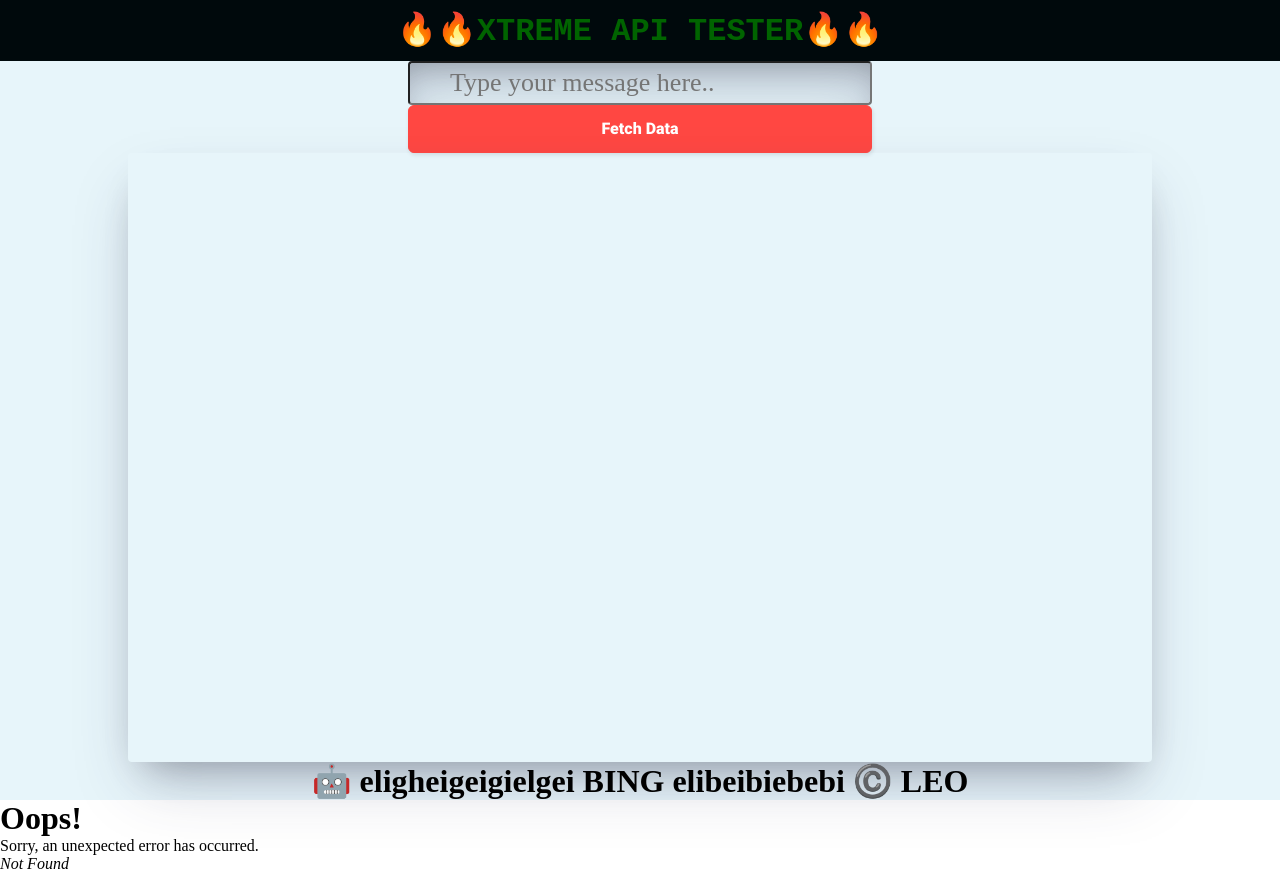
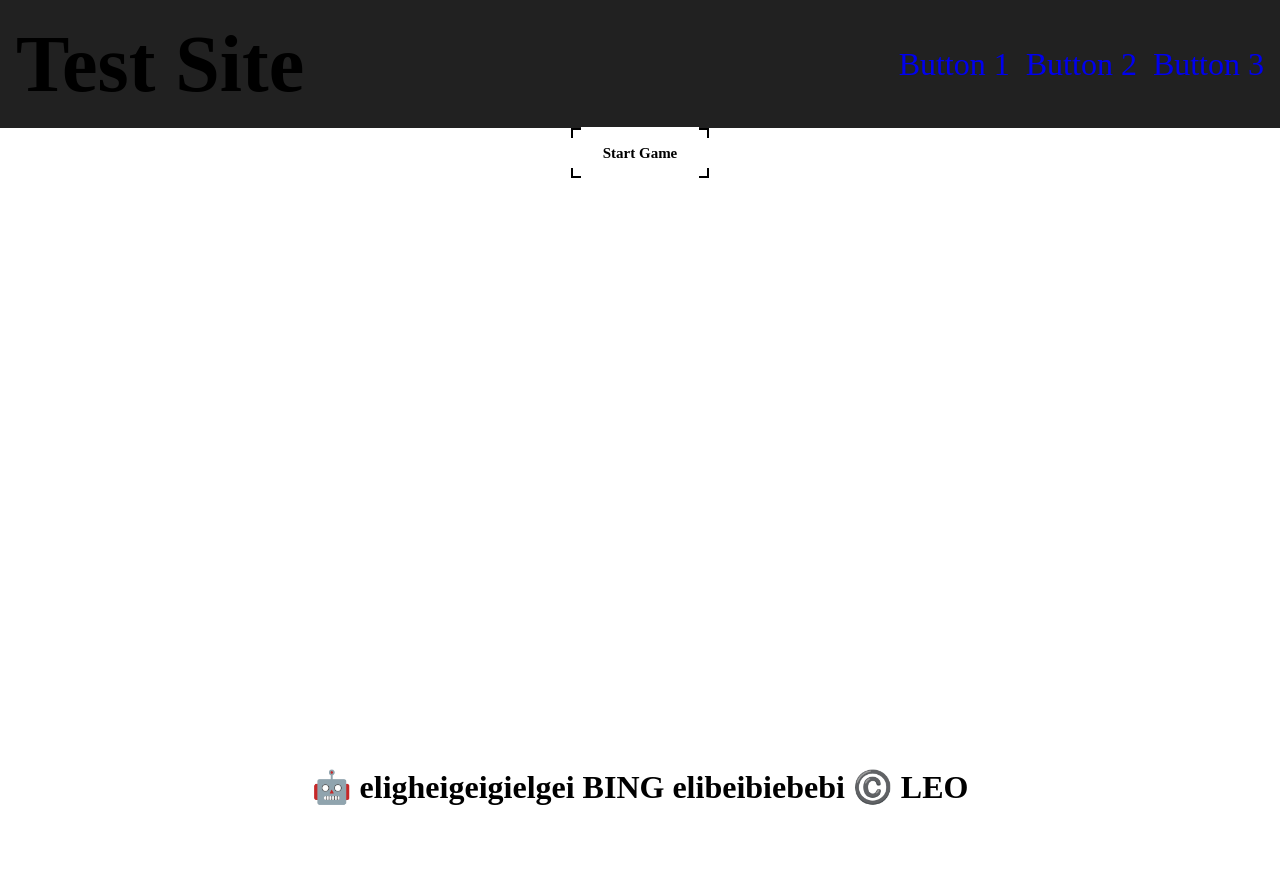
Before and after one commit to Chrisvasa/react_test, a React (Vite) app: page /games in a window 1280 px wide. Before the commit this address had no page. After the commit the page ends 806 px from the top, so only its background shows below. Built offline with nearby package versions, Linux system fonts and the light colour scheme.

Commit message:
Created a button component to start game. Created components folder to store all components. Created Layouts folder to store all layouts. Created pages folder to store all pages.

```diff
--- a/src/App.jsx
+++ b/src/App.jsx
@@ -3,6 +3,7 @@ import styled from "styled-components";
 import axios from "axios";
 
 import Hero from "./hero";
+import { Outlet } from "react-router-dom";
 
 function App() {
   const [data, setData] = useState([]);
@@ -42,14 +43,13 @@ function App() {
 
   return (
     <MainContainer>
-      <BannerContainer>
-        <h1>🔥🔥XTREME API TESTER🔥🔥</h1>
-      </BannerContainer>
       <Search handleClick={handleClick} testChange={testChange} />
       <ResultContainer>
         <Result data={data} test={test} />
       </ResultContainer>
-      <Hero />
+      <div>
+        <Outlet />
+      </div>
     </MainContainer>
   );
 }
@@ -82,7 +82,7 @@ const Result = ({ data, test }) => {
   return data.map((x) => {
     {
       return x
-        .filter((z) => z.Fname.includes(test))
+        .filter((z) => z.Fname.toLowerCase().includes(test.toLowerCase()))
         .map((y) => {
           return (
             <Div>
@@ -153,18 +153,6 @@ const SearchContainer = styled.div`
   align-items: center;
 `;
 
-const BannerContainer = styled.header`
-  display: flex;
-  flex-direction: column;
-  justify-content: center;
-  align-items: center;
-  width: 100vw;
-  height: 10vh;
-  font-family: "Courier New", Courier, monospace;
-  color: darkgreen;
-  background: #00090c;
-`;
-
 const MainContainer = styled.main`
   display: flex;
   flex-direction: column;
--- /dev/null
+++ b/src/Components/StartButton.jsx
@@ -0,0 +1,82 @@
+import { useState } from "react";
+import styled from "styled-components";
+
+export const StartButton = () => {
+    const [game, setGame] = useState(false);
+
+    const gameStart = () => {
+        setGame(prevGame => !prevGame);
+
+        if (game) {
+            console.log("Button was clicked. GAME ON!")
+        }
+    }
+
+    return (
+        <>
+            <Button onClick={() => gameStart()}>
+                <span>
+                    {game ? "Exit Game" : "Start Game"}
+                </span>
+            </Button>
+        </>
+    )
+}
+
+export const Button = styled.button`
+    position: relative;
+    height: 50px;
+    padding: 0 30px;
+    border: 2px solid #000;
+    background: transparent;
+    user-select: none;
+    white-space: nowrap;
+    transition: all .05s linear;
+    font-family: inherit;
+
+    &:before, &:after {
+        content: "";
+        position: absolute;
+        background: #fff; // Same as background
+        transition: all .2s linear;
+    }
+
+    &:before {
+        width: calc(100% + 6px);
+        height: calc(100% - 16px);
+        top: 8px;
+        left: -3px;
+    }
+
+    &:after {
+        width: calc(100% - 16px);
+    height: calc(100% + 6px);
+    top: -3px;
+    left: 8px;
+    }
+
+    &:hover {
+        cursor: crosshair;
+    }
+
+    &:active {
+        transform: scale(0.95);
+    }
+
+    &:hover:before {
+        height: calc(100% - 32px);
+        top: 16px;
+    }
+
+    &:hover:after {
+        width: calc(100% - 32px);
+        left: 16px;
+    }
+
+    > span {
+        font-size: 15px;
+        z-index: 3;
+        position: relative;
+        font-weight: 600;
+    }
+`;
--- /dev/null
+++ b/src/Layouts/RootLayout.jsx
@@ -0,0 +1,72 @@
+import { NavLink, Outlet } from "react-router-dom";
+import styled from "styled-components";
+import Hero from "../hero";
+import App from "../App";
+import Game from "../pages/Game";
+
+export default function Root() {
+  return (
+    <>
+      <Header>
+        <NavContainer>
+          <h1>Test Site</h1>
+          <ButtonContainer>
+            <NavLink to="/">Button 1</NavLink>
+            <NavLink to="games">Button 2</NavLink>
+            <NavLink>Button 3</NavLink>
+          </ButtonContainer>
+        </NavContainer>
+      </Header>
+
+      <main>
+        <Outlet />
+      </main>
+      <Footer>
+        <Hero />
+      </Footer>
+    </>
+  );
+}
+
+const Footer = styled.footer`
+  display: flex;
+  flex-direction: column;
+  align-items: center;
+`;
+
+const Header = styled.header`
+  display: flex;
+  flex-direction: column;
+  justify-content: center;
+  height: 8rem;
+  background-color: #212121;
+`;
+
+const NavContainer = styled.div`
+  display: flex;
+  flex-direction: row;
+  justify-content: space-between;
+  align-items: center;
+  margin-left: 1rem;
+  margin-right: 1rem;
+
+  h1 {
+    font-size: 5rem;
+  }
+  a {
+    font-size: 2rem;
+    text-decoration: none;
+    &:visited {
+      color: #fff;
+    }
+    &:hover {
+      color: gray;
+    }
+  }
+`
+
+const ButtonContainer = styled.div`
+  display: flex;
+  flex-direction: row;
+  gap: 1rem;
+`
--- a/src/main.jsx
+++ b/src/main.jsx
@@ -2,24 +2,29 @@ import React from 'react'
 import ReactDOM from 'react-dom/client'
 import {
   createBrowserRouter,
+  createRoutesFromElements,
+  Route,
   RouterProvider,
 } from "react-router-dom";
+
+// Pages
 import App from './App.jsx'
 import './index.css'
-import Root from "./routes/root";
+import Root from "./Layouts/RootLayout.jsx";
+import Game from "./pages/Game.jsx";
 import ErrorPage from "./error-page";
 
-const router = createBrowserRouter([
-  {
-    path: "/",
-    element: <Root />,
-    errorElement: <ErrorPage />,
-  },
-]);
+const router = createBrowserRouter(
+  createRoutesFromElements(
+    <Route path='' element={<Root />}>
+      <Route path='' element={<App />} />
+      <Route path='games' element={<Game />} />
+    </Route>
+  )
+);
 
 ReactDOM.createRoot(document.getElementById('root')).render(
   <React.StrictMode>
-    <App />
     <RouterProvider router={router} />
   </React.StrictMode>,
 )
--- /dev/null
+++ b/src/pages/Game.jsx
@@ -0,0 +1,18 @@
+import styled from "styled-components";
+import { StartButton } from "../Components/StartButton";
+
+
+export default function Game() {
+    return (
+        <GameContainer>
+            <StartButton />
+        </GameContainer>
+    );
+}
+
+const GameContainer = styled.div`
+    display: flex;
+    flex-direction: column;
+    align-items: center;
+    height: 80vh;
+`;
--- a/src/routes/root.jsx
+++ /dev/null
@@ -1,43 +0,0 @@
-export default function Root() {
-    return (
-      <>
-        <div id="sidebar">
-          <h1>React Router Contacts</h1>
-          <div>
-            <form id="search-form" role="search">
-              <input
-                id="q"
-                aria-label="Search contacts"
-                placeholder="Search"
-                type="search"
-                name="q"
-              />
-              <div
-                id="search-spinner"
-                aria-hidden
-                hidden={true}
-              />
-              <div
-                className="sr-only"
-                aria-live="polite"
-              ></div>
-            </form>
-            <form method="post">
-              <button type="submit">New</button>
-            </form>
-          </div>
-          <nav>
-            <ul>
-              <li>
-                <a href={`/contacts/1`}>Your Name</a>
-              </li>
-              <li>
-                <a href={`/contacts/2`}>Your Friend</a>
-              </li>
-            </ul>
-          </nav>
-        </div>
-        <div id="detail"></div>
-      </>
-    );
-  }
```
